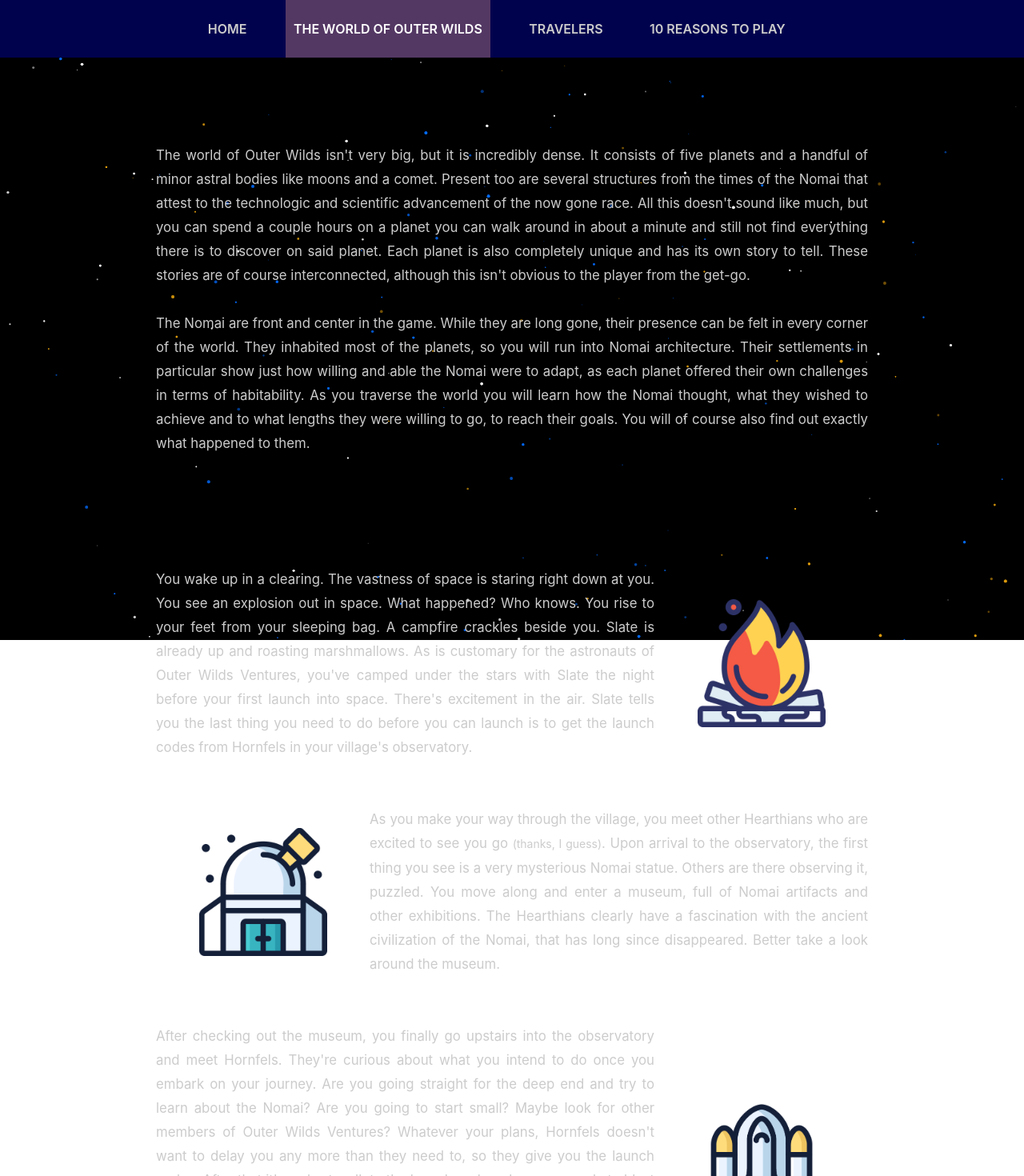
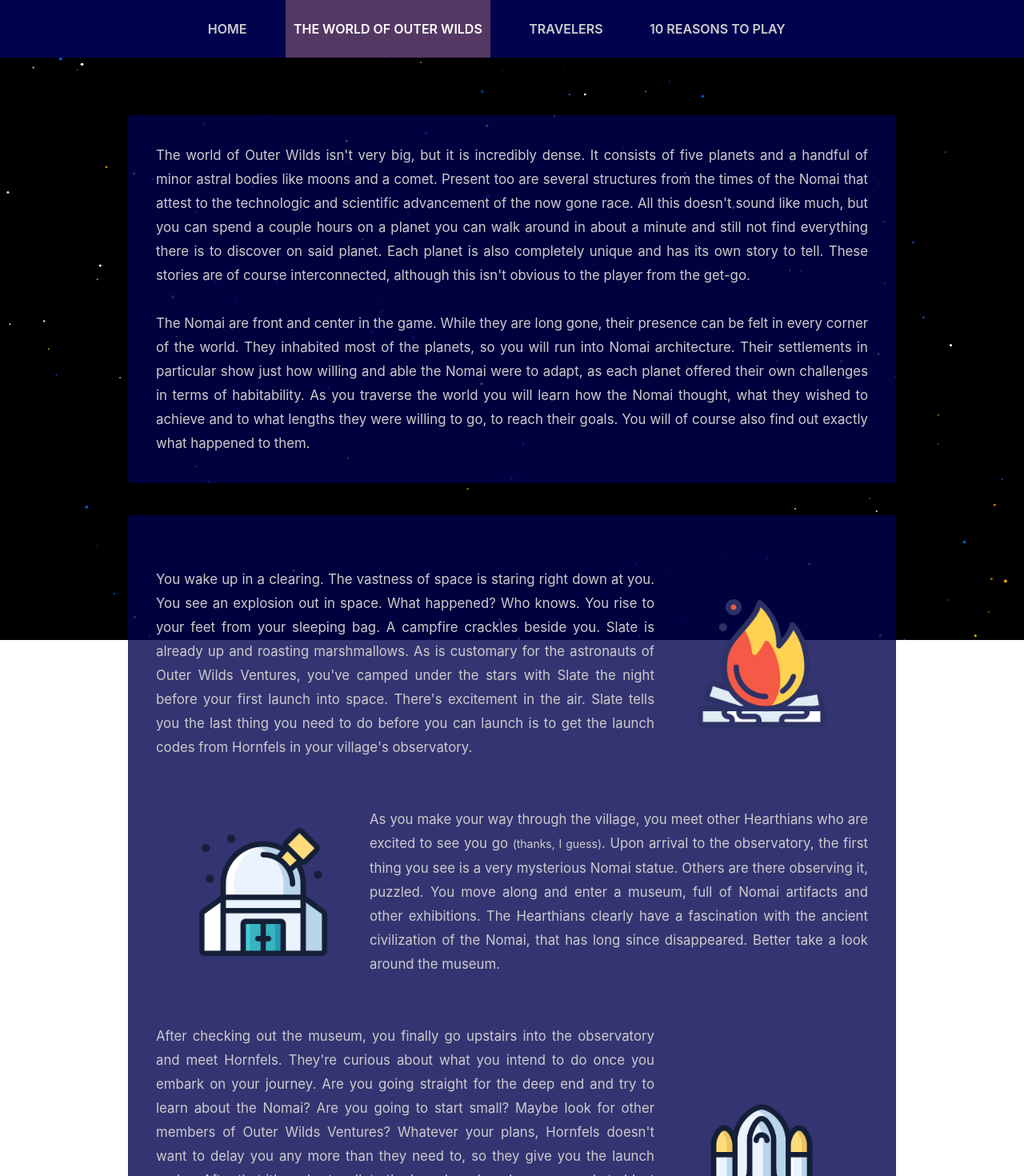
Before and after one commit to ensehic/wild-react-venture, a React (Create React App) app: page /the-world in a window 1280 px wide. Shown: the top 1470 px of the page at 80% size. Built offline with nearby package versions, Linux system fonts and the light colour scheme.

Commit message:
Updated the views so they use Container's defaultBackground prop.

```diff
--- a/src/views/Home.tsx
+++ b/src/views/Home.tsx
@@ -5,11 +5,11 @@
 
 const Home = () => (
     <>
-        <Container>
+        <Container defaultBackground>
             <p>Be welcomed in this place!</p>
         </Container>
         <Spacer height='5vh' />
-        <Container>
+        <Container defaultBackground>
             <h3>...What <em>is</em> this place?</h3>
             <br />
             <p>This is a little personal project made for two reasons:</p>
--- a/src/views/ReasonsToPlay.tsx
+++ b/src/views/ReasonsToPlay.tsx
@@ -9,7 +9,7 @@
 
     return (
         <>
-            <Container>
+            <Container defaultBackground>
                 Here&apos;s a small list of things that in my opinion speak in favor of picking up Outer Wilds. This is all very subjective,
                 so obviously it&apos;s unlikely anybody will find every single one of these points agreeable. If you aren&apos;t convinced
                 after looking through the list, then maybe Outer Wilds just isn&apos;t a game you will enjoy. On the other hand I personally
@@ -23,7 +23,7 @@
 
             <Spacer height='5vh' />
 
-            <Container>
+            <Container defaultBackground>
                 {
                     reasonsToPlay.map((reason, index) => (
                         <React.Fragment key={reason.point}>
--- a/src/views/TheWorld/TheWorld.tsx
+++ b/src/views/TheWorld/TheWorld.tsx
@@ -7,7 +7,7 @@
 
 const TheWorld = () => (
     <>
-        <Container>
+        <Container defaultBackground>
             <p>
                 The world of Outer Wilds isn&apos;t very big, but it is incredibly dense. It consists of five planets and a handful of minor astral bodies like moons and a comet.
                 Present too are several structures from the times of the Nomai that attest to the technologic and scientific advancement of the now gone race. All this doesn&apos;t
@@ -24,7 +24,7 @@
             </p>
         </Container>
         <Spacer height="5vh" />
-        <Container>
+        <Container defaultBackground>
             <div className={classes.contentDiv}>
                 <p className={classes.text}>
                     You wake up in a clearing. The vastness of space is staring right down at you. You see an explosion out in space. What happened?
--- a/src/views/Travelers/Travelers.tsx
+++ b/src/views/Travelers/Travelers.tsx
@@ -25,7 +25,7 @@
 
     return (
         <>
-            <Container>
+            <Container defaultBackground>
                 <p>
                     As you traverse the star system, you&apos;ll likely run into other other members of Outer Wilds Ventures. These encounters are moments
                     of calm amidst all the chaos of your exploration of the system, so do take the opportunity to relax a bit. Sit by the campires, roast some marshmallows
@@ -34,7 +34,7 @@
                 </p>
             </Container>
             <Spacer width="100%" height="5vh" />
-            <Container>
+            <Container defaultBackground>
                 <div className={classes.travelers}>
                     {
                         Object.values(TravelerEnum)
```
